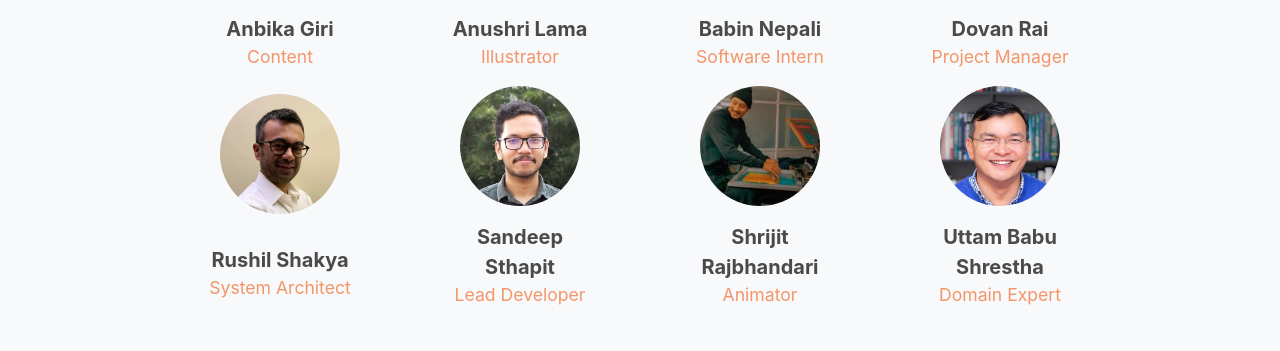
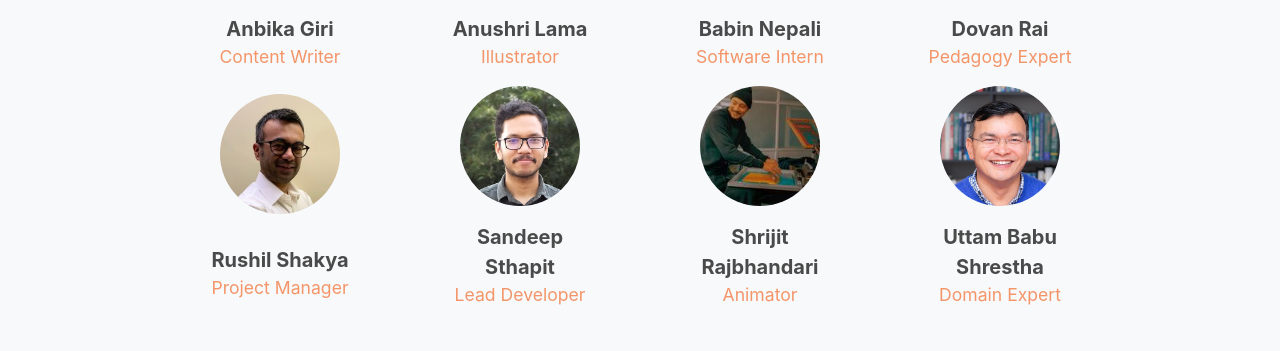
Before and after one commit to thegiis/ncp_web, a Nuxt app: page /about in a window 1280 px wide. Shown: the part 842-1193 px from the top of the page. Built offline with nearby package versions, Linux system fonts and the light colour scheme; a web font is replaced by a local one.

Commit message:
updated team roles

```diff
--- a/components/SectionTeam.vue
+++ b/components/SectionTeam.vue
@@ -32,7 +32,7 @@ export default {
         {
           name: 'Anbika Giri',
           filename: 'anbika.jpg',
-          role: 'Content',
+          role: 'Content Writer',
         },
         {
           name: 'Anushri Lama',
@@ -47,12 +47,12 @@ export default {
         {
           name: 'Dovan Rai',
           filename: 'dovan.jpg',
-          role: 'Project Manager',
+          role: 'Pedagogy Expert',
         },
         {
           name: 'Rushil Shakya',
           filename: 'rushil.jpg',
-          role: 'System Architect',
+          role: 'Project Manager',
         },
         {
           name: 'Sandeep Sthapit',
```
